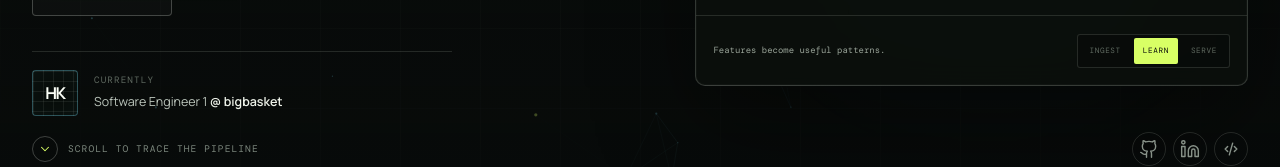
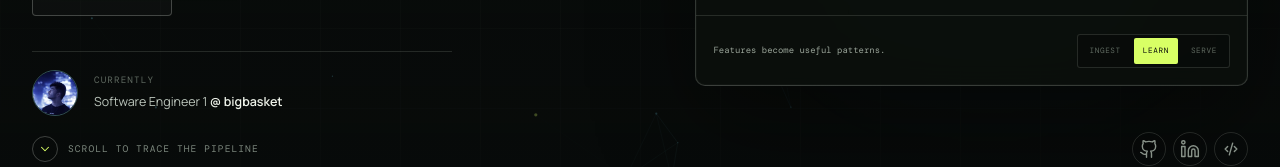
Before and after one commit to Hurry-sh/Portfolio-V2, a React (Vite) app: page / in a window 1280 px wide. Shown: the part 612-779 px from the top of the page. Built offline with nearby package versions, Linux system fonts and the light colour scheme; a web font is replaced by a local one.

Commit message:
Restore profile photo and add HK favicon

```diff
--- a/src/App.jsx
+++ b/src/App.jsx
@@ -190,7 +190,7 @@ function Hero() {
             </a>
           </div>
           <div className="hero-footnote">
-            <div className="hero-monogram" aria-hidden="true"><span>HK</span></div>
+            <img src={`${import.meta.env.BASE_URL}harish-profile.jpg`} alt="Harish Krishnan" />
             <div>
               <span>CURRENTLY</span>
               <p>Software Engineer 1 <b>@ bigbasket</b></p>
--- a/src/styles.css
+++ b/src/styles.css
@@ -664,32 +664,14 @@ a {
   border-top: 1px solid var(--line);
 }
 
-.hero-monogram {
-  position: relative;
-  display: grid;
+.hero-footnote img {
   width: 46px;
   height: 46px;
+  object-fit: cover;
+  object-position: 50% 65%;
   border: 1px solid rgba(121, 230, 255, 0.32);
-  border-radius: 4px;
-  place-items: center;
-  overflow: hidden;
-  background:
-    linear-gradient(rgba(238, 243, 233, 0.075) 1px, transparent 1px),
-    linear-gradient(90deg, rgba(238, 243, 233, 0.075) 1px, transparent 1px),
-    rgba(9, 14, 11, 0.94);
-  background-size: 10px 10px;
-  box-shadow: inset 0 0 24px rgba(121, 230, 255, 0.035);
-}
-
-.hero-footnote .hero-monogram span {
-  position: relative;
-  z-index: 1;
-  margin: 0;
-  color: var(--paper-bright);
-  font-family: var(--font-sans);
-  font-size: 1.02rem;
-  font-weight: 700;
-  letter-spacing: -0.08em;
+  border-radius: 50%;
+  filter: saturate(0.78) contrast(1.05);
 }
 
 .hero-footnote span {
```
Also changed, not shown: public/favicon.svg.
